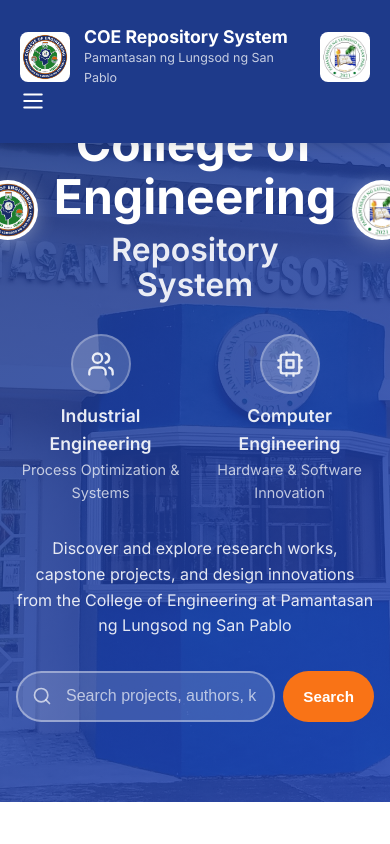
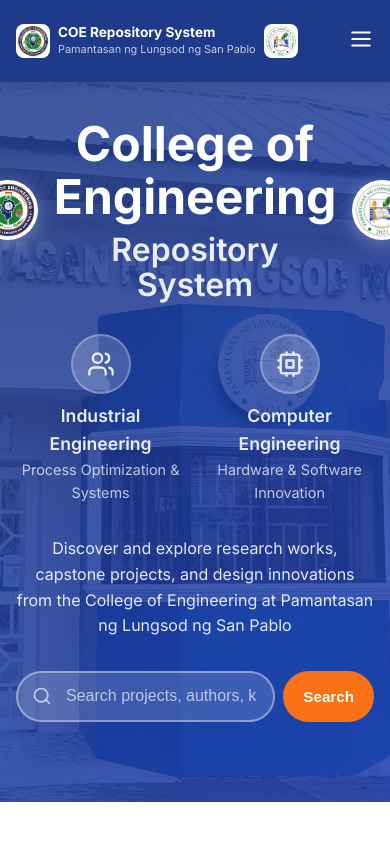
Before and after one commit to jerichoontalancpe/PLSPCOERepository1, a React (Create React App) app in the folder client/: page / in a window 390 px wide. Shown: the top 844 px of the page. Built offline with nearby package versions, Linux system fonts and the light colour scheme; no server answers.

Commit message:
Fix mobile header: shrink logos to 34px, smaller text, proper spacing

```diff
--- a/client/src/App.css
+++ b/client/src/App.css
@@ -644,9 +644,22 @@
 
   .header-content {
     flex-wrap: wrap;
-    padding: 0.75rem 1.25rem;
+    padding: 0.6rem 1rem;
     position: relative;
   }
+
+  .logo-section {
+    gap: 0.5rem;
+    flex: 1;
+  }
+
+  .logo-section img {
+    width: 34px !important;
+    height: 34px !important;
+  }
+
+  .header-title { font-size: 0.85rem; }
+  .header-subtitle { font-size: 0.68rem; }
 
   .hamburger-btn { display: block !important; }
 
```
